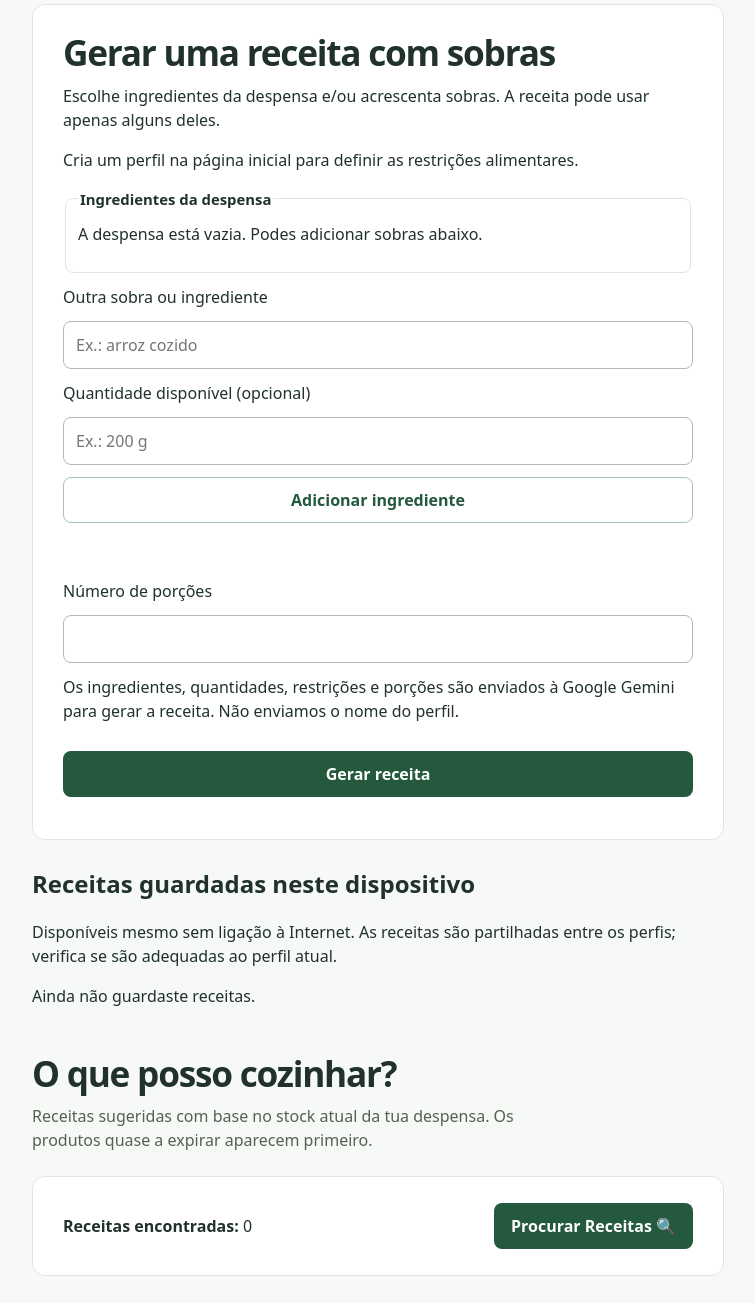
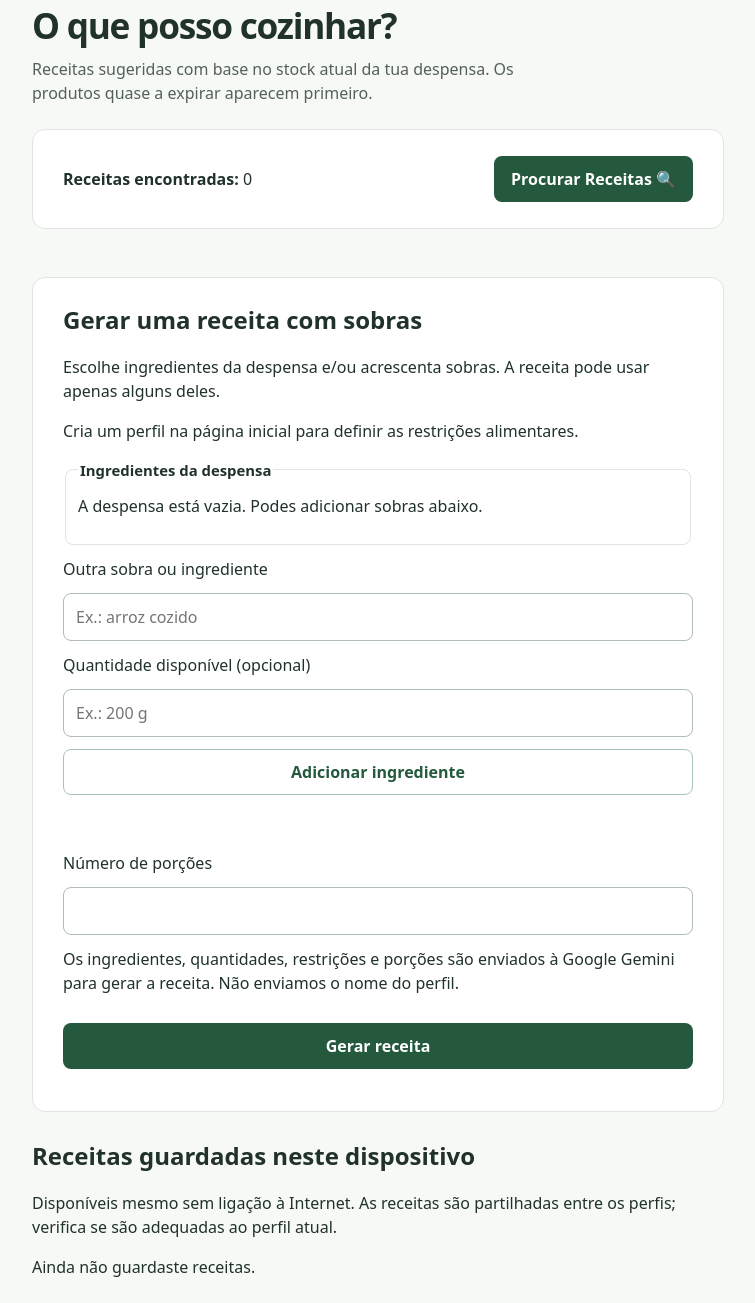
Before and after one commit to ElRodinhas/TAES, a website: page PWA/recipes.html in a window 1280 px wide. Shown: the part 97-1400 px from the top of the page, without its empty margins (262-1017 px from the left). Drawn offline with Linux system fonts and the light colour scheme.

Commit message:
SCRUM-33 Changed GenAI placement on the page
Switched generate recipe with AI to be below sponnacular API recipe finder

```diff
--- a/PWA/recipes.html
+++ b/PWA/recipes.html
@@ -27,8 +27,33 @@
     </header>
 
     <main class="main">
-        <section class="form-card" aria-labelledby="generate-title">
-            <h1 id="generate-title">Gerar uma receita com sobras</h1>
+        <section id="recipes-screen" aria-labelledby="recipes-title">
+            <div class="intro">
+                <h1 id="recipes-title">O que posso cozinhar?</h1>
+                <p>Receitas sugeridas com base no stock atual da tua despensa. Os produtos quase a expirar aparecem primeiro.</p>
+            </div>
+
+            <div class="form-card" style="display: flex; justify-content: space-between; align-items: center;">
+                <p style="margin: 0;"><strong>Receitas encontradas:</strong> <span id="recipe-count">0</span></p>
+                <button id="btn-fetch-recipes" class="button button-primary" type="button">Procurar Receitas 🔍</button>
+            </div>
+
+            <!-- Mensagem de erro/sucesso -->
+            <p id="recipe-msg" role="alert" hidden></p>
+
+            <!-- Loading Spinner -->
+            <div id="loading-recipes" style="display: none; text-align: center; padding: 20px;">
+                <p>A procurar as melhores receitas para ti...</p>
+            </div>
+
+
+            <div id="recipes-list" class="household-list" style="margin-top: 20px;">
+                <!-- Aqui serão inseridas as receitas encontradas -->
+
+            </div>
+        </section>
+        <section id="generation-screen" class="form-card" aria-labelledby="generate-title">
+            <h2 id="generate-title">Gerar uma receita com sobras</h2>
             <p>Escolhe ingredientes da despensa e/ou acrescenta sobras. A receita pode usar apenas alguns deles.</p>
             <p id="generation-profile"></p>
             <form id="generate-form" data-testid="generate-form" aria-busy="false">
@@ -60,31 +85,7 @@
             <p>Disponíveis mesmo sem ligação à Internet. As receitas são partilhadas entre os perfis; verifica se são adequadas ao perfil atual.</p>
             <div id="saved-recipes" data-testid="saved-recipes" class="household-list"></div>
         </section>
-        <section id="recipes-screen" aria-labelledby="recipes-title">
-            <div class="intro">
-                <h1 id="recipes-title">O que posso cozinhar?</h1>
-                <p>Receitas sugeridas com base no stock atual da tua despensa. Os produtos quase a expirar aparecem primeiro.</p>
-            </div>
 
-            <div class="form-card" style="display: flex; justify-content: space-between; align-items: center;">
-                <p style="margin: 0;"><strong>Receitas encontradas:</strong> <span id="recipe-count">0</span></p>
-                <button id="btn-fetch-recipes" class="button button-primary" type="button">Procurar Receitas 🔍</button>
-            </div>
-
-            <!-- Mensagem de erro/sucesso -->
-            <p id="recipe-msg" role="alert" hidden></p>
-
-            <!-- Loading Spinner -->
-            <div id="loading-recipes" style="display: none; text-align: center; padding: 20px;">
-                <p>A procurar as melhores receitas para ti...</p>
-            </div>
-
-
-            <div id="recipes-list" class="household-list" style="margin-top: 20px;">
-                <!-- Aqui serão inseridas as receitas encontradas -->
-
-            </div>
-        </section>
     </main>
 
     <script src="./profiles.js"></script>
--- a/PWA/service-worker.js
+++ b/PWA/service-worker.js
@@ -1,5 +1,5 @@
 /* Caches only the app shell; household data remains in localStorage. */
-const CACHE_NAME = 'smart-pantry-shell-v4';
+const CACHE_NAME = 'smart-pantry-shell-v5';
 const APP_FILES = [
   './', './index.html', './styles.css', './app.js', './profiles.js', './manifest.webmanifest',
   './icons/icon-192.png', './icons/icon-512.png',
--- a/PWA/styles.css
+++ b/PWA/styles.css
@@ -32,7 +32,7 @@ h2 { line-height: 1.3; }
 #generation-pantry input { width: 20px; height: 20px; vertical-align: middle; }
 #leftover-list li { margin-bottom: 8px; overflow-wrap: anywhere; }
 #generated-recipe, #saved-recipes { overflow-wrap: anywhere; }
-#saved-title, #recipes-screen { margin-top: 28px; }
+#saved-title, #generation-screen { margin-top: 28px; }
 #generate-form button:disabled, #allow-missing:disabled { cursor: wait; opacity: .65; }
 .field { margin-bottom: 23px; }
 .last-field { margin-bottom: 0; }
```
Also changed, not shown: 2 other files.
